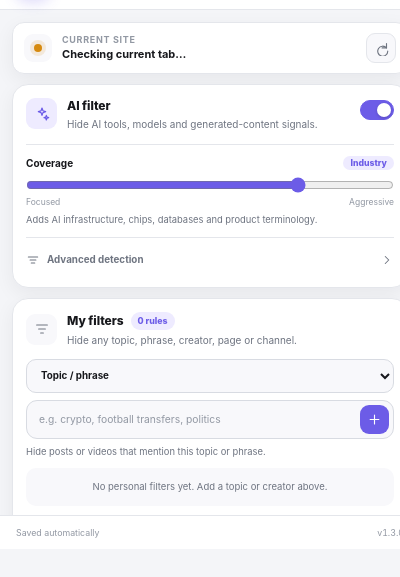
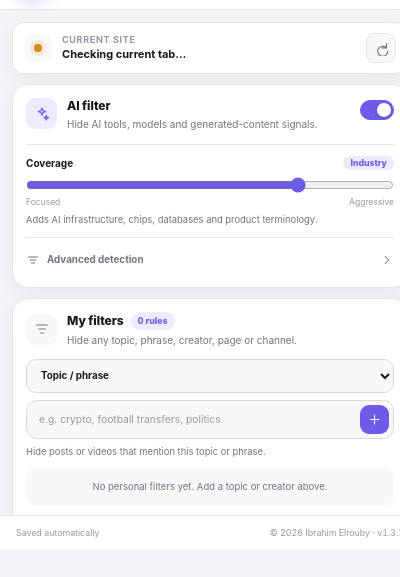
Before and after one commit to Ibrahim-3d/No-AI-Feed, a browser extension: page src/popup.html in a window 400 px wide. Shown: the part 51-628 px from the top of the page. Drawn offline with Linux system fonts and the light colour scheme.

Commit message:
Add proprietary copyright notice to popup

```diff
--- a/src/popup.html
+++ b/src/popup.html
@@ -186,7 +186,7 @@
 
     <footer class="footer-bar">
       <span id="status" data-i18n="savedAutomatically">Saved automatically</span>
-      <span class="version">v1.3.0</span>
+      <span class="version" title="Proprietary software · All rights reserved">© 2026 Ibrahim Elrouby · v1.3.1</span>
     </footer>
   </main>
 
```
